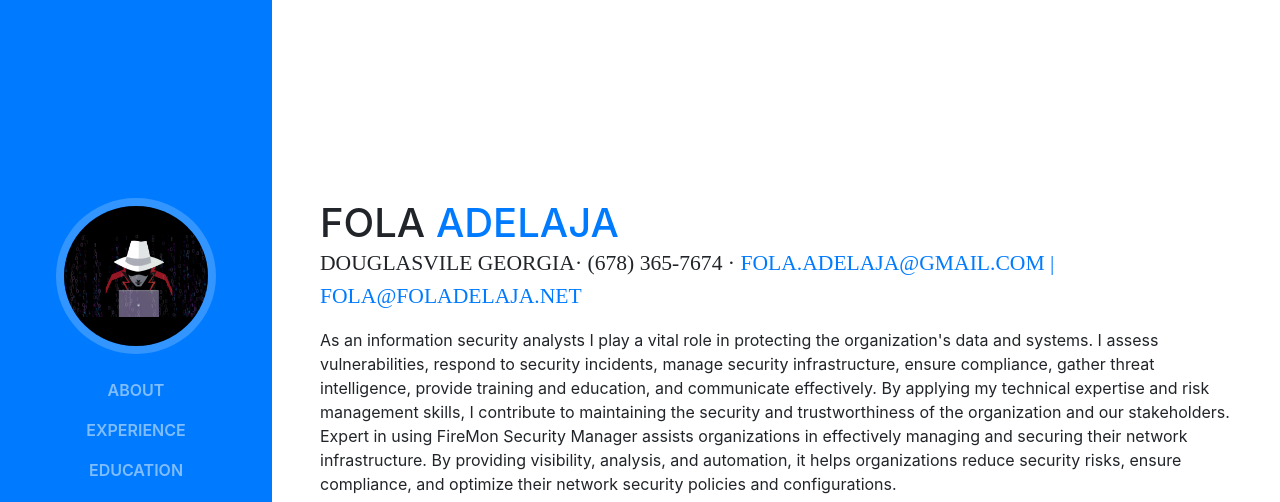
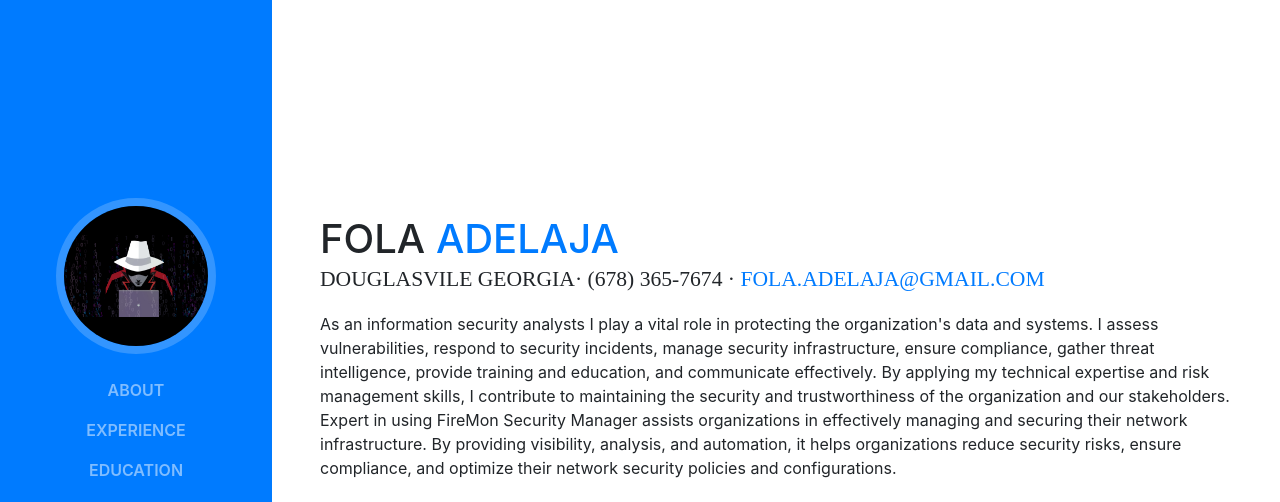
Before and after one commit to folaadelaja/folaadelaja.github.com, a website with bundled scripts: page index.html in a window 1280 px wide. Shown: the top 502 px of the page. Built offline with nearby package versions, Linux system fonts and the light colour scheme; a web font is replaced by a local one.

Commit message:
Removed fola.adelaja.net

```diff
--- a/index.html
+++ b/index.html
@@ -69,7 +69,7 @@
             <span class="text-primary">Adelaja</span>
           </h1>
           <div class="subheading mb-3"> Douglasvile Georgia· (678) 365-7674 ·
-            <a href="mailto:fola.adelaja@gmail.com">fola.adelaja@gmail.com | fola@foladelaja.net </a>
+            <a href="mailto:fola.adelaja@gmail.com">fola.adelaja@gmail.com  </a>
           </div>
           <p class="mb-5">As an information security analysts I play a vital role in protecting the organization's data and systems. I assess vulnerabilities,
             respond to security incidents, manage security infrastructure, ensure compliance, gather threat intelligence, provide training and
```
